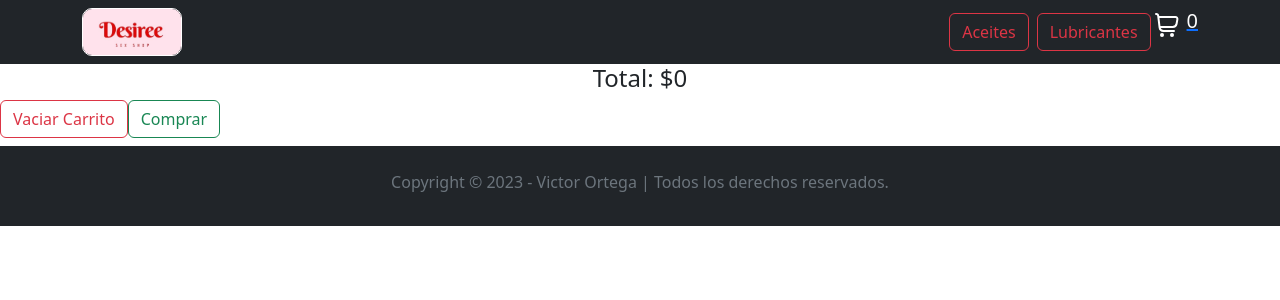
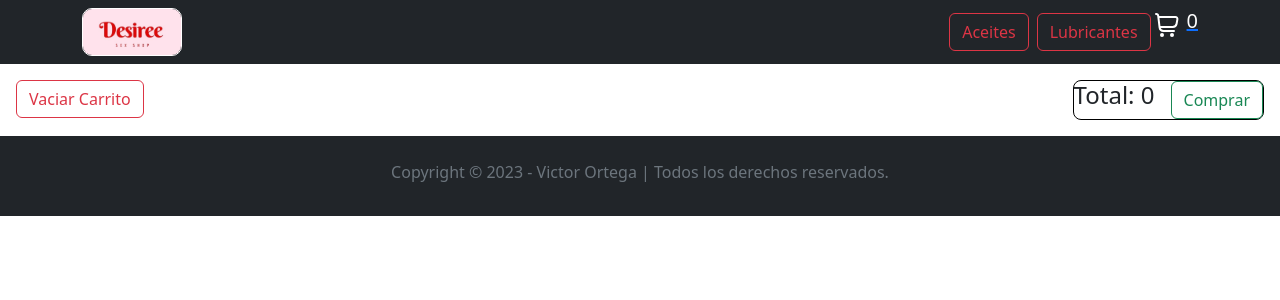
Before and after one commit to ortegalez/ortegalez-ProyectoReactJs--Ortega, a React (Vite) app: page /cart in a window 1280 px wide. Shown: the top 300 px of the page. Built offline with nearby package versions, Linux system fonts and the light colour scheme.

Commit message:
Implementar intercambiabilidad en ItemDetail

```diff
--- /dev/null
+++ b/src/componentes/CartContainer/CartContainer.css
@@ -0,0 +1,46 @@
+.cartContainer-contenedor {
+  margin: 1rem;
+}
+
+.itemCart {
+  display: flex;
+  justify-content: space-between;
+  padding: 0.5rem;
+  border: 1px solid #000000;
+  border-radius: 0.5rem;
+  margin: 0.5rem 0;
+}
+
+.itemCart-detalles {
+  width: 20rem;
+}
+
+.itemCart-img {
+  width: 150px;
+  border-radius: 0.5rem;
+}
+
+.itemCart-cantidad {
+  width: 100px;
+  display: flex;
+  flex-direction: row;
+  justify-content: space-between;
+  align-items: center;
+}
+
+.itemCart-botones {
+  display: flex;
+  flex-direction: row;
+  align-content: center;
+  justify-content: space-between;
+}
+
+.itemCart-total {
+  display: flex;
+  flex-direction: row;
+  align-content: center;
+  justify-content: end;
+  gap: 1rem;
+  border: 1px solid #000000;
+  border-radius: 0.5rem;
+}
--- a/src/componentes/CartContainer/CartContainer.jsx
+++ b/src/componentes/CartContainer/CartContainer.jsx
@@ -1,5 +1,7 @@
 import React from "react";
 import { useCartContext } from "../../context/CartContext";
+import "../CartContainer/CartContainer.css";
+import trash from "../../../public/trash.png";
 
 const CartContainer = () => {
   const {
@@ -10,18 +12,38 @@ const CartContainer = () => {
     restarCantidad,
   } = useCartContext();
 
+  const total = cartList.reduce(
+    (acc, producto) => acc + producto.precio * producto.cantidad,
+    0
+  );
+
+  console.log(total);
+
   return (
+    <div className="cartContainer-contenedor">
+      {cartList.map((producto) => (
+        <div className="itemCart" key={producto.id}>
+          <img src={producto.imagen} className="itemCart-img" />
+
+          <div className="itemCart-detalles">
+            {/* <h5>Detalles</h5> */}
+            <h4>{producto.nombre}</h4>
+            <p>{producto.detalle}.</p>
+          </div>
+
           <div>
-      {cartList.map((producto) => (
-        <div key={producto.id} className="card w-25 m-2 mt-5">
-          <img src={producto.imagen} style={{ width: 100 }} />
-          <ul>
-            <li>Nombre: {producto.nombre}</li>
-            <li>Cantidad: {producto.cantidad}</li>
-            <li>Precio: ${producto.precio}</li>
-            <li>Sub Total: ${producto.precio * producto.cantidad}</li>
-          </ul>
+            <h5>Precio</h5>
+            <h4>${producto.precio}</h4>
+          </div>
+
           <div>
+            <h5>Sub-total</h5>
+            <h4>${producto.precio * producto.cantidad}</h4>
+          </div>
+
+          <div>
+            <h5>Cantidad</h5>
+            <div className="itemCart-cantidad">
               <button
                 className="btn btn-outline-primary"
                 onClick={() => sumarCantidad(producto.id)}
@@ -29,7 +51,7 @@ const CartContainer = () => {
                 +
               </button>
               <center>
-              <label>Cantidad: {producto.cantidad}</label>
+                <label>{producto.cantidad}</label>
               </center>
               <button
                 className="btn btn-outline-primary"
@@ -38,26 +60,35 @@ const CartContainer = () => {
                 -
               </button>
             </div>
-          <button
+          </div>
+          <img
+            src={trash}
+            style={{ width: "25px", height: "25px" }}
+            onClick={() => eliminarProducto(producto.id)}
+          ></img>
+          {/* <button
             className="btn btn-outline-danger"
             onClick={() => eliminarProducto(producto.id)}
           >
             Quitar producto
-          </button>
+          </button> */}
         </div>
       ))}
-
-      <h4>
-        Total: $
-        {cartList.reduce(
-          (acc, producto) => acc + producto.precio * producto.cantidad,
-          0
-        )}
-      </h4>
+      <div className="itemCart-botones">
+        <div>
           <button className="btn btn-outline-danger" onClick={vaciarCarrito}>
             Vaciar Carrito
           </button>
+        </div>
+        <div className="itemCart-total">
+          <div>
+            <h4>Total: {total}</h4>
+          </div>
+          <div>
             <button className="btn btn-outline-success">Comprar</button>
+          </div>
+        </div>
+      </div>
     </div>
   );
 };
--- /dev/null
+++ b/src/componentes/InputCount/InputCount.jsx
@@ -0,0 +1,16 @@
+import React from "react";
+import { Link } from "react-router-dom";
+
+const InputCount = () => {
+  return (
+    <>
+      <Link to="/cart">
+        <button className="btn btn-outline-">Ir al Carrito</button>
+      </Link>
+      <Link to="/">
+        <button className="btn btn-outline-">Seguir comprando</button>
+      </Link>
+    </>
+  );
+};
+export default InputCount;
--- a/src/componentes/ItemCount/ItemCount.jsx
+++ b/src/componentes/ItemCount/ItemCount.jsx
@@ -3,6 +3,7 @@ import { useState } from "react";
 
 const ItemCount = ({ initial = 1, stock = 10, onAdd }) => {
   const [count, setCount] = useState(initial);
+  const [inputType, setInputType] = useState("button");
 
   const handleSuma = () => {
     if (count < stock) {
@@ -54,58 +55,3 @@ const ItemCount = ({ initial = 1, stock = 10, onAdd }) => {
 };
 
 export default ItemCount;
-
-/*
-
-import { useState } from "react"
-
-const ItemCoutn = ({initial=1, stock=10, onAdd}) => {
-    const [ count, setCount] = useState(initial)
-
-    const handleSuma = () =>{
-        if(count < stock){
-            setCount(count + 1)
-        }
-    }
-    const handleRestar = () =>{
-        if(count > initial){
-            setCount(count - 1)
-        }
-    }
-
-    const handleOnAdd = ()=>{
-        onAdd(count)
-    }
-
-  return (
-    <div className="card mt-5 w-50" >
-        <div className="card-body row">
-            <div className="col">
-            <button className="btn btn-outline-dark w-100" onClick={handleSuma}> + </button>
-
-            </div>
-            <div className="col">
-            <center>
-            <label>{count}</label>
-
-            </center>
-
-            </div>
-            <div className="col">
-            <button className="btn btn-outline-dark w-100" onClick={handleRestar }> - </button>
-
-            </div>
-        </div>
-        <div className="card-footer">
-            <button className="btn btn-outline-dark w-100" onClick={handleOnAdd}>Agregar al carrito</button>
-        </div>
-
-
-    </div>
-  )
-}
-
-export default ItemCoutn
-
-
-*/
--- /dev/null
+++ b/src/componentes/ItemDescription/ItemDescription.jsx
@@ -0,0 +1,27 @@
+import React from "react";
+
+const ItemDescription = ({ productos }) => {
+  return (
+    <div className="mt-2 d-flex justify-content-center ">
+      <div className="card w-75 d-flex flex-row ">
+        <div className="w-100">
+          <img src={productos.imagen} alt="foto" className="w-100" />
+        </div>
+        <div className="w-100 p-2">
+          <h4 className="card-title">{productos.nombre}</h4>
+          <h5 className="card-subtitle mb-2 text-muted">Descripción:</h5>
+          <p className="card-text">{productos.detalle}.</p>
+          <h5 className="card-subtitle mb-2 text-muted">Categoria:</h5>
+          <p className="card-text">{productos.categoria}</p>
+          <div className="d-flex justify-content-between align-items-center">
+            <h5 className="card-subtitle mb-2 text-body-tertiary">
+              Precio: ${productos.precio}
+            </h5>
+          </div>
+        </div>
+      </div>
+    </div>
+  );
+};
+
+export default ItemDescription;
--- a/src/componentes/ItemDetail/ItemDetail.jsx
+++ b/src/componentes/ItemDetail/ItemDetail.jsx
@@ -1,37 +1,27 @@
 import { useCartContext } from "../../context/CartContext";
+import { useState } from "react";
+import ItemDescription from "../ItemDescription/ItemDescription";
 import ItemCount from "../ItemCount/ItemCount";
+import InputCount from "../InputCount/InputCount";
 
 const ItemDetail = ({ productos }) => {
-  const { agregarCarrito, cartList } = useCartContext();
+  const { agregarCarrito } = useCartContext();
+  const [inputType, setInputType] = useState("button");
 
   const onAdd = (cant) => {
     agregarCarrito({ ...productos, cantidad: cant });
+    setInputType("input");
   };
 
   return (
-    <div className="mt-2 d-flex justify-content-center ">
-      <div className="card w-75 d-flex flex-row ">
-        <div className="w-100">
-          <img src={productos.imagen} alt="foto" className="w-100" />
-        </div>
-        <div className="w-100 p-2">
-          <h4 className="card-title">{productos.nombre}</h4>
-          <h5 className="card-subtitle mb-2 text-muted">Descripción:</h5>
-          <p className="card-text">{productos.detalle}.</p>
-          <h5 className="card-subtitle mb-2 text-muted">Categoria:</h5>
-          <p className="card-text">{productos.categoria}</p>
-          <div className="d-flex justify-content-between align-items-center">
-            <h5 className="card-subtitle mb-2 text-body-tertiary">
-              Precio: ${productos.precio}
-            </h5>
-            {/* <button className="btn btn-outline-primary ">
-              Agregar al carritto
-            </button> */}
-          </div>
-          <ItemCount initial={1} stock={30} onAdd={onAdd} />
-        </div>
-      </div>
-    </div>
+    <>
+      <ItemDescription productos={productos} />
+      {inputType === "button" ? (
+        <ItemCount initial={1} stock={30} onAdd={onAdd} />
+      ) : (
+        <InputCount />
+      )}
+    </>
   );
 };
 
--- a/src/componentes/ItemDetailContainer/ItemDetailContainer.jsx
+++ b/src/componentes/ItemDetailContainer/ItemDetailContainer.jsx
@@ -20,11 +20,7 @@ const ItemDetailContainer = () => {
     }
   }, []);
 
-  return (
-    <>
-      <ItemDetail productos={productos} />;
-    </>
-  );
+  return <ItemDetail productos={productos} />;
 };
 
 export default ItemDetailContainer;
--- a/src/context/CartContext.jsx
+++ b/src/context/CartContext.jsx
@@ -36,13 +36,16 @@ export const CartContextProvider = ({ children }) => {
     setCartList(newCart);
   };
 
+  // map devuelve un array igual o mayor al original
+  // filter devuelve un array igual o menor al original
+
   const restarCantidad = (id) => {
     const newCart = cartList.map((item) =>
       item.id === id ? { ...item, cantidad: item.cantidad - 1 } : item
     );
-
+    // En este caso, al ya tener un elemento con cantidad cero, el null sirve para "eliminar" al item
     const checkedCart = newCart.filter((item) =>
-      item.cantd === 0 ? null : item
+      item.cantidad === 0 ? null : item
     );
     setCartList(checkedCart);
   };
```
Also changed, not shown: public/trash.png (added), src/componentes/CartWidget/CartWidget.css (indentation only). Lines whose indentation alone changed are shown as unchanged.
